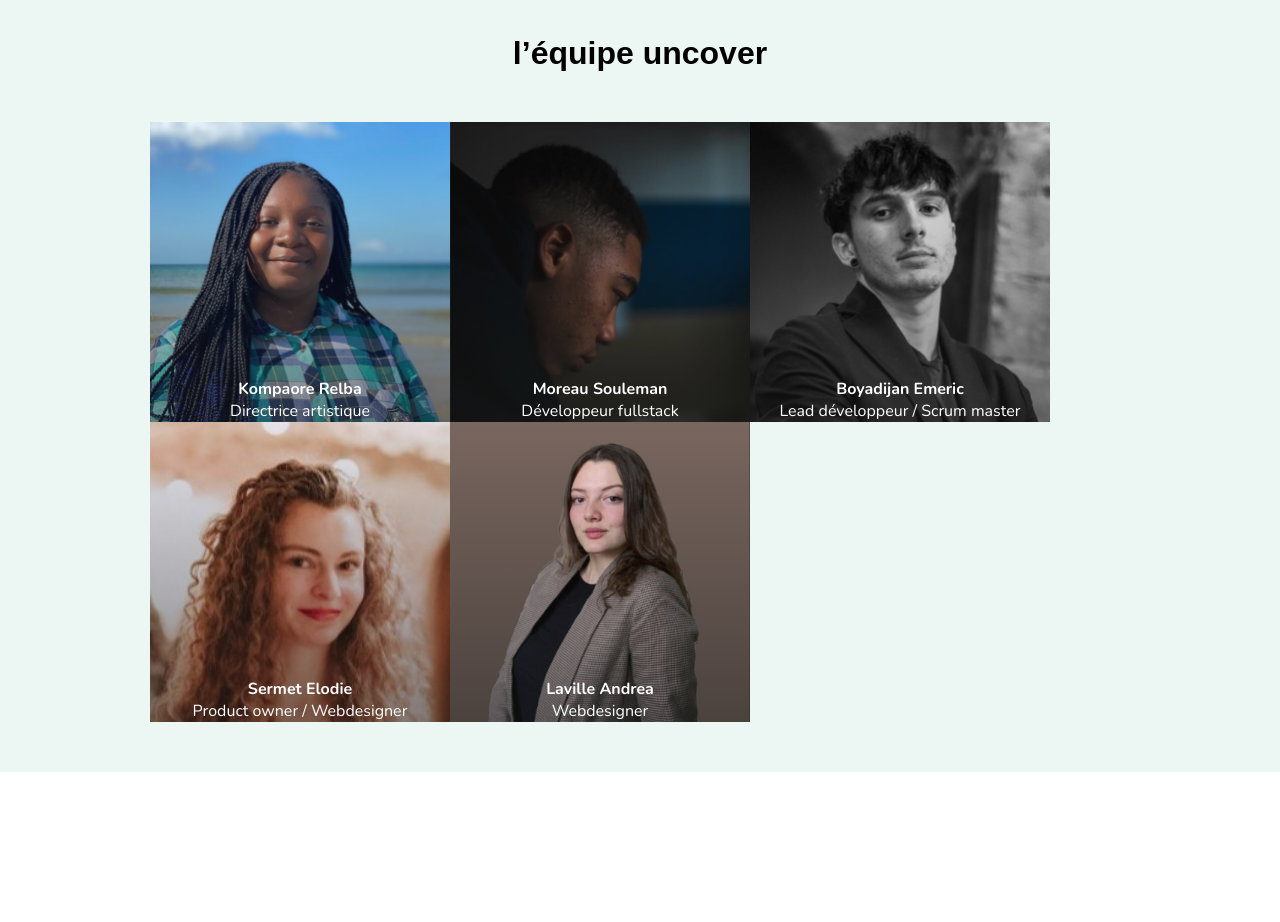
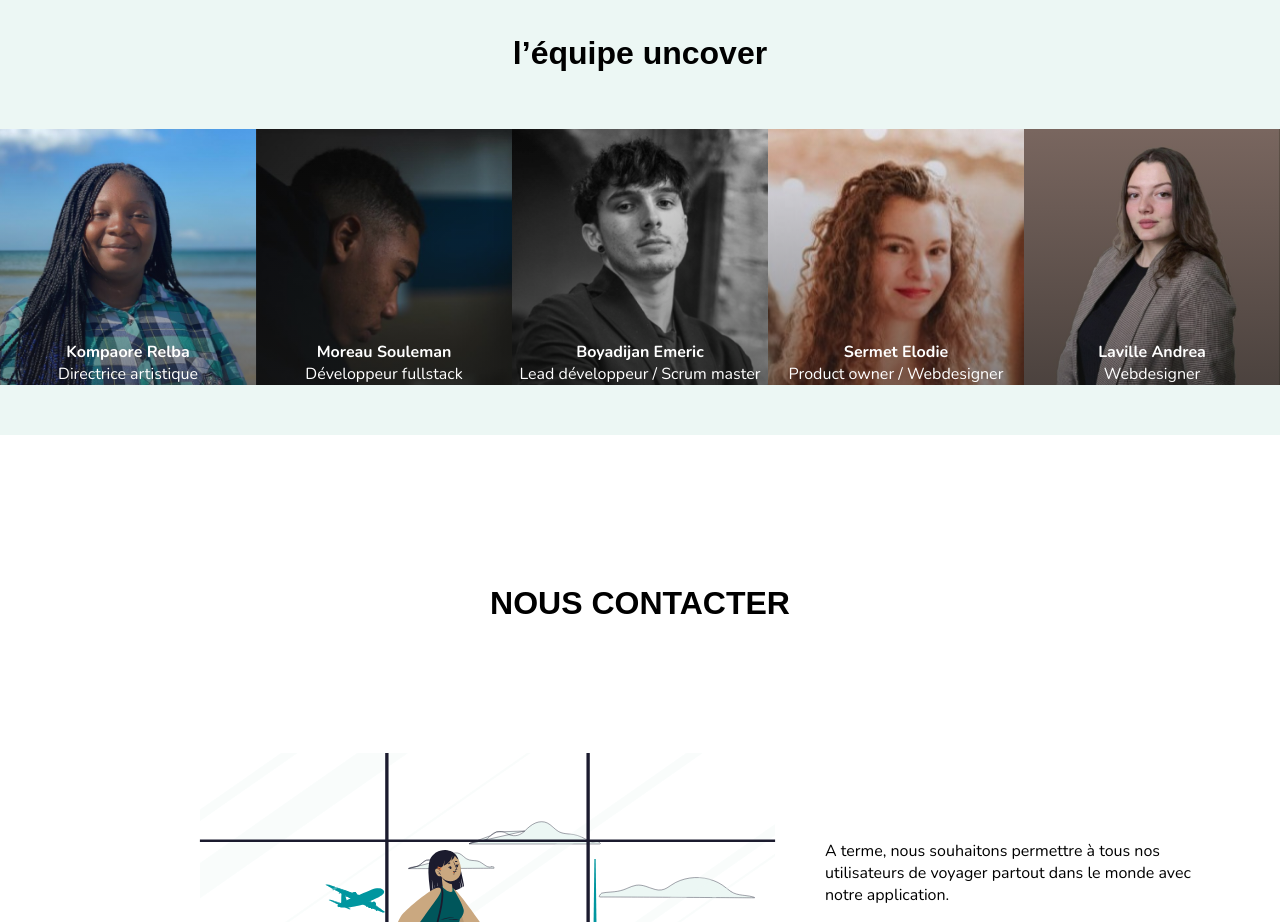
Before and after one commit to Boyadjie/UnVoy, a Next.js app: page / in a window 1280 px wide. Shown: the part 3220-4142 px from the top of the page. Built offline with nearby package versions, Linux system fonts and the light colour scheme; a web font is replaced by a local one.

Commit message:
review fix 2/2

```diff
--- a/src/components/landing/team/Member.tsx
+++ b/src/components/landing/team/Member.tsx
@@ -1,4 +1,6 @@
+'use client';
 import Image from 'next/image';
+import {useEffect, useState} from 'react';
 
 import styles from './member.module.css';
 
@@ -9,8 +11,34 @@ type MemberTypes = {
 };
 
 export const Member = ({name, post, profilePicture}: MemberTypes) => {
+  const [vw, setVw] = useState(0);
+  const [memberSideLenght, setMemberSideLenght] = useState(0);
+
+  useEffect(() => {
+    const handleResize = () => {
+      const newVw = Math.max(
+        document.documentElement.clientWidth || 0,
+        window.innerWidth || 0,
+      );
+      setVw(newVw);
+      if (newVw < 768) {
+        setMemberSideLenght(newVw / 2);
+      } else {
+        setMemberSideLenght(newVw / 5);
+      }
+    };
+
+    handleResize();
+    window.addEventListener('resize', handleResize);
+    return () => {
+      window.removeEventListener('resize', handleResize);
+    };
+  }, []);
   return (
-    <div className={styles.member}>
+    <div
+      className={styles.member}
+      style={{width: `${memberSideLenght}px`, height: `${memberSideLenght}px`}}
+    >
       <div className={styles.textOverlay}>
         <p className={styles.name}>{name}</p>
         <p>{post}</p>
@@ -18,8 +46,8 @@ export const Member = ({name, post, profilePicture}: MemberTypes) => {
       <Image
         src={profilePicture}
         alt={`${name} profile picture`}
-        width={300}
-        height={300}
+        fill={true}
+        sizes="(max-width: 768px) 100vw, 33vw"
       />
     </div>
   );
--- a/src/components/landing/team/member.module.css
+++ b/src/components/landing/team/member.module.css
@@ -1,6 +1,4 @@
 .member {
-  width: 300px;
-  height: 300px;
   position: relative;
   transition: 0.5s;
 }
--- a/src/components/landing/team/team.module.css
+++ b/src/components/landing/team/team.module.css
@@ -5,7 +5,6 @@
   justify-content: space-between;
   min-height: 450px;
   background-color: #ecf7f4;
-  padding-bottom: 0;
 
   h1 {
     margin-bottom: 50px;
@@ -13,6 +12,13 @@
   .membersContainer {
     display: flex;
     flex-direction: row;
-    flex-wrap: wrap;
+    flex-wrap: nowrap;
+  }
+  @media (max-width: 768px) {
+    .membersContainer {
+      flex-wrap: wrap;
+      width: 100vw;
+      justify-content: center;
+    }
   }
 }
```
